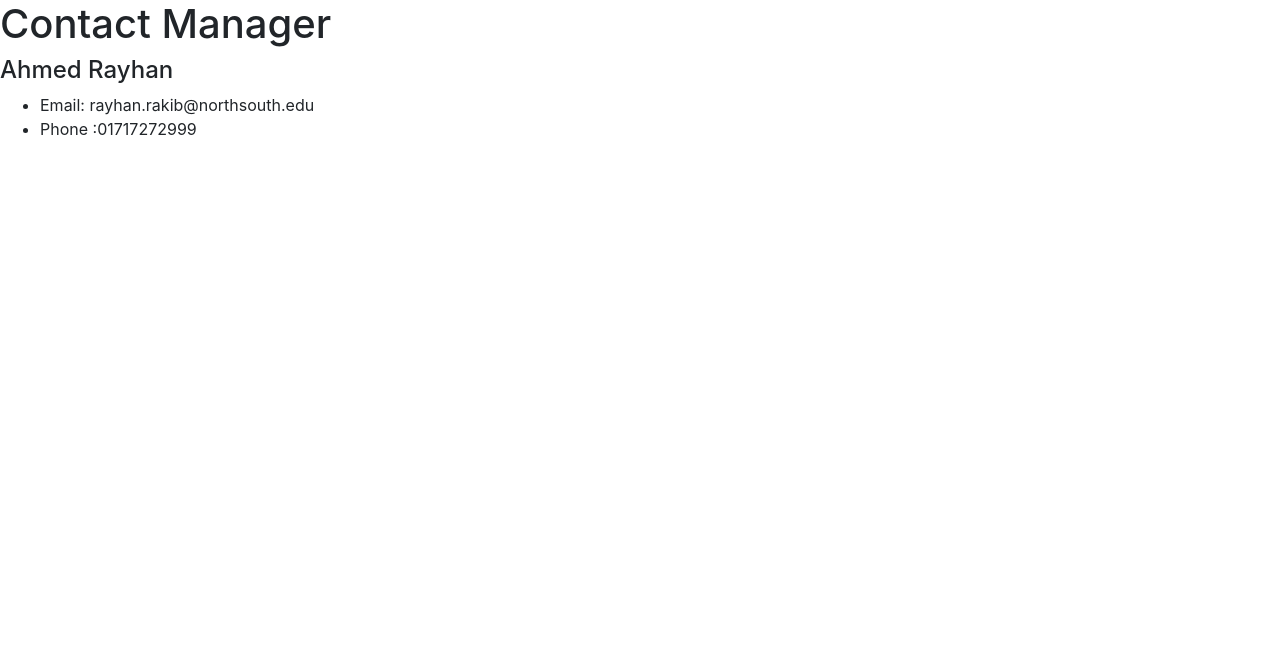
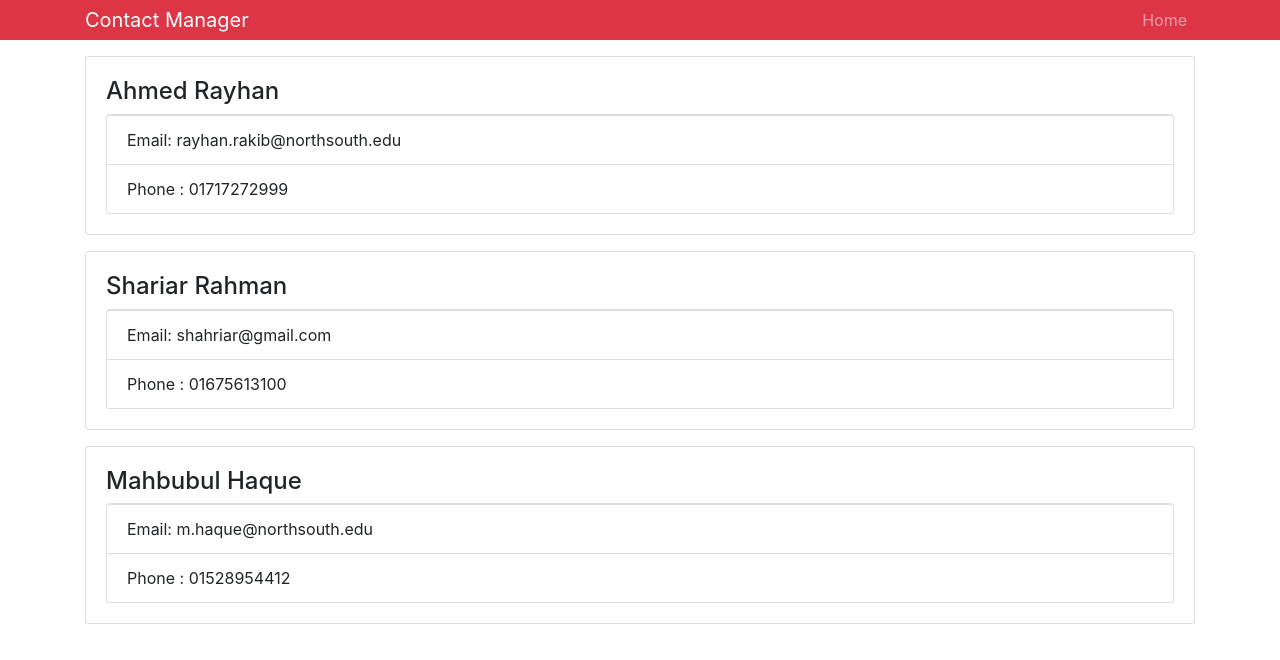
Before and after one commit to Raayhan/Contact-Manager, a React (Create React App) app: page / in a window 1280 px wide. Shown: the top 660 px of the page. Built offline with nearby package versions, Linux system fonts and the light colour scheme.

Commit message:
Created Contacts component with state properties

```diff
--- a/src/App.js
+++ b/src/App.js
@@ -1,5 +1,5 @@
 import React, { Component } from "react";
-import Contact from "./components/Contact";
+import Contacts from "./components/Contacts";
 import Header from "./components/Header";
 
 import "bootstrap/dist/css/bootstrap.min.css";
@@ -10,11 +10,9 @@
     return (
       <div className="App">
         <Header branding="Contact Manager" />
-        <Contact
-          name="Ahmed Rayhan"
-          email="rayhan.rakib@northsouth.edu"
-          phone="01717272999"
-        />
+        <div className="container">
+          <Contacts />
+        </div>
       </div>
     );
   }
--- a/src/components/Contact.js
+++ b/src/components/Contact.js
@@ -3,22 +3,20 @@
 
 class Contact extends Component {
   render() {
-    const { name, email, phone } = this.props;
+    const { contact } = this.props;
     return (
-      <div>
-        <h4>{name}</h4>
-        <ul>
-          <li>Email: {email}</li>
-          <li>Phone :{phone}</li>
+      <div className="card card-body mb-3">
+        <h4>{contact.name}</h4>
+        <ul className="list-group">
+          <li className="list-group-item">Email: {contact.email}</li>
+          <li className="list-group-item">Phone : {contact.phone}</li>
         </ul>
       </div>
     );
   }
 }
 
-Contact.PropTypes = {
-  name: PropTypes.string.isRequired,
-  email: PropTypes.string.isRequired,
-  phone: PropTypes.string.isRequired,
+Contact.propTypes = {
+  contact: PropTypes.object.isRequired,
 };
 export default Contact;
--- /dev/null
+++ b/src/components/Contacts.js
@@ -0,0 +1,37 @@
+import React, { Component } from "react";
+import Contact from "./Contact";
+class Contacts extends Component {
+  state = {
+    contacts: [
+      {
+        id: 1,
+        name: "Ahmed Rayhan",
+        email: "rayhan.rakib@northsouth.edu",
+        phone: "01717272999",
+      },
+      {
+        id: 2,
+        name: "Shariar Rahman",
+        email: "shahriar@gmail.com",
+        phone: "01675613100",
+      },
+      {
+        id: 3,
+        name: "Mahbubul Haque",
+        email: "m.haque@northsouth.edu",
+        phone: "01528954412",
+      },
+    ],
+  };
+  render() {
+    const { contacts } = this.state;
+    return (
+      <div>
+        {contacts.map((contact) => (
+          <Contact key={contact.id} contact={contact} />
+        ))}
+      </div>
+    );
+  }
+}
+export default Contacts;
--- a/src/components/Header.js
+++ b/src/components/Header.js
@@ -4,9 +4,22 @@
 const Header = (props) => {
   const { branding } = props;
   return (
-    <div>
-      <h1>{branding}</h1>
-    </div>
+    <nav className="navbar navbar-expand-sm navbar-dark bg-danger mb-3 py-0">
+      <div className="container">
+        <a href="/" className="navbar-brand">
+          {branding}
+        </a>
+        <div>
+          <ul className="navbar-nav mr-auto">
+            <li className="nav-item">
+              <a className="nav-link" href="/">
+                Home
+              </a>
+            </li>
+          </ul>
+        </div>
+      </div>
+    </nav>
   );
 };
 
@@ -14,7 +27,7 @@
   branding: "Contact Manager",
 };
 
-Header.PropTypes = {
+Header.propTypes = {
   branding: PropTypes.string.isRequired,
 };
 
```
